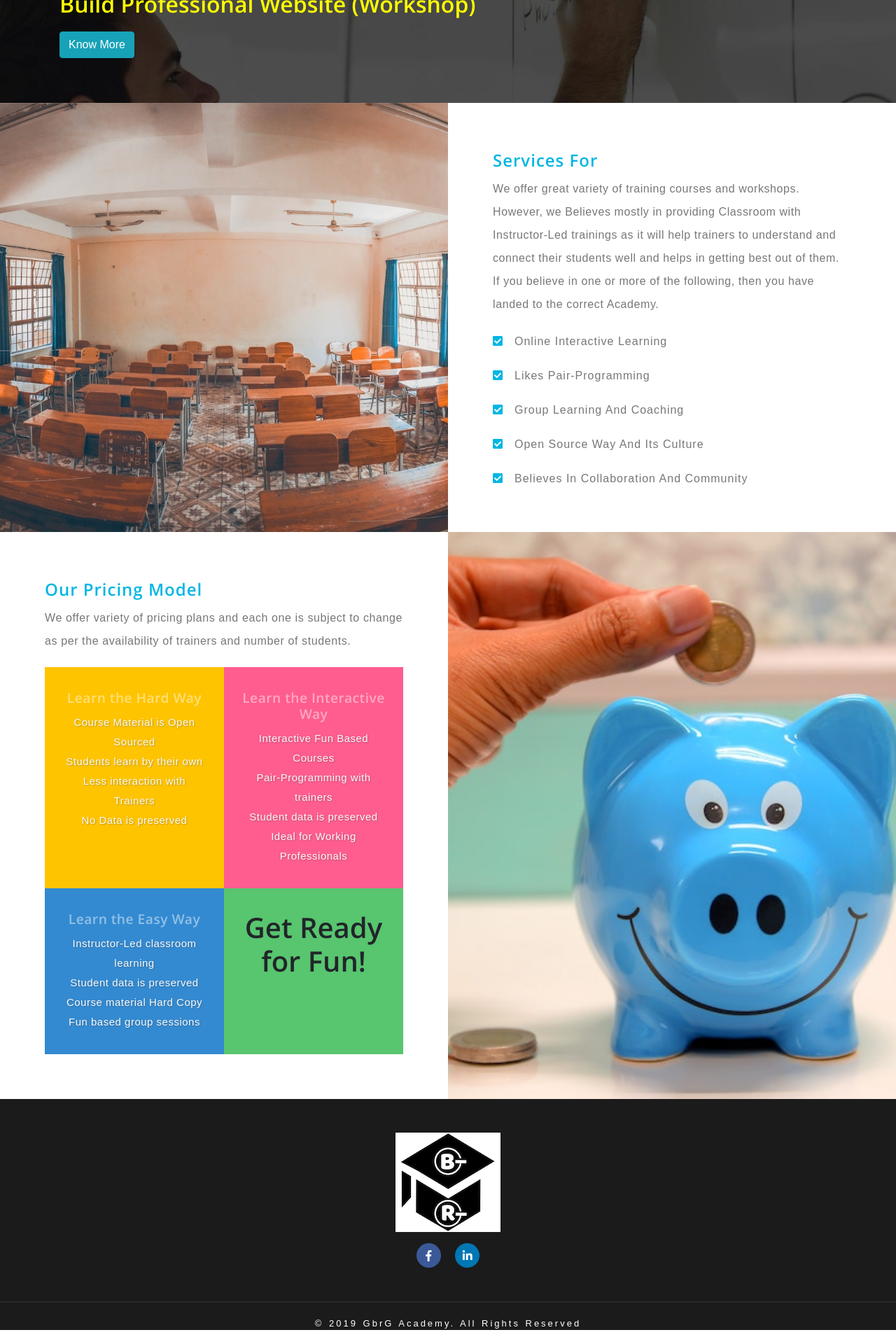
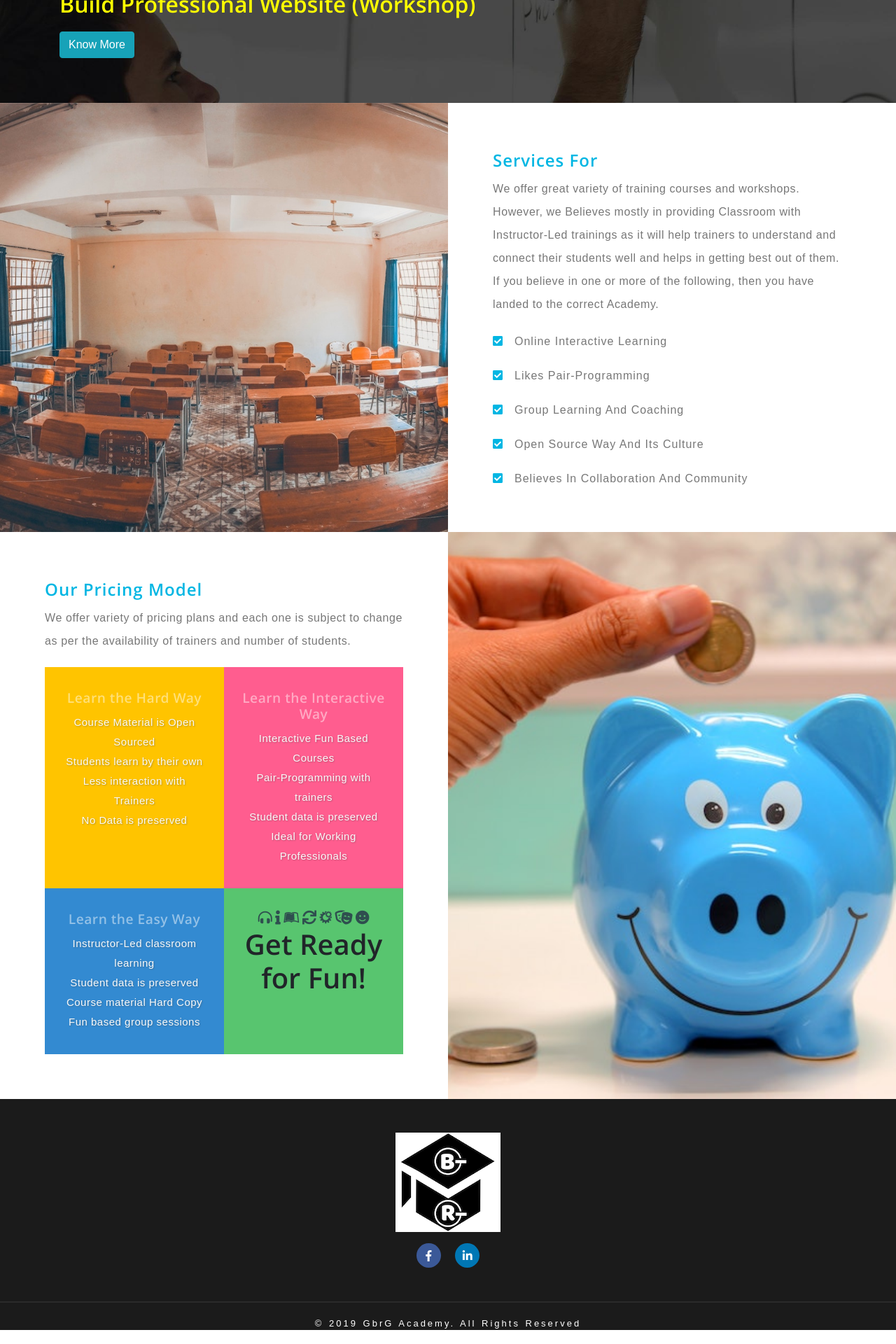
Before and after one commit to gbrgacademy/gbrgacademy.github.io, a Jekyll site: the page built from index.html, in a window 1280 px wide. Shown: the part 1686-3606 px from the top of the page at 70% size. Built offline with Jekyll 4.4.1, drawn with Linux system fonts in a browser that asks for light colours; some web fonts are replaced.

Commit message:
Updated pricing model section with icons

```diff
--- a/_includes/pricing-model-trailer.html
+++ b/_includes/pricing-model-trailer.html
@@ -36,6 +36,13 @@
         </ul>
       </div>
       <div class="serv-right">
+        <i class="fas fa-headphones-alt"></i>
+        <i class="fas fa-info"></i>
+        <i class="fab fa-leanpub"></i>
+        <i class="fas fa-sync"></i>
+        <i class="fab fa-whmcs"></i>
+        <i class="fas fa-theater-masks"></i>
+        <i class="fas fa-smile"></i>
         <h1>Get Ready for Fun!</h1>
       </div>
     </div>
--- a/_sass/custom.scss
+++ b/_sass/custom.scss
@@ -144,6 +144,10 @@ ul, ol {
   display: flex;
   justify-content: space-between;
 }
+.pricing-model-section .serv-right i {
+  font-size: 20px;
+  color: darkslategrey;
+}
 
 @import "trainings";
 @import "courses";
```
